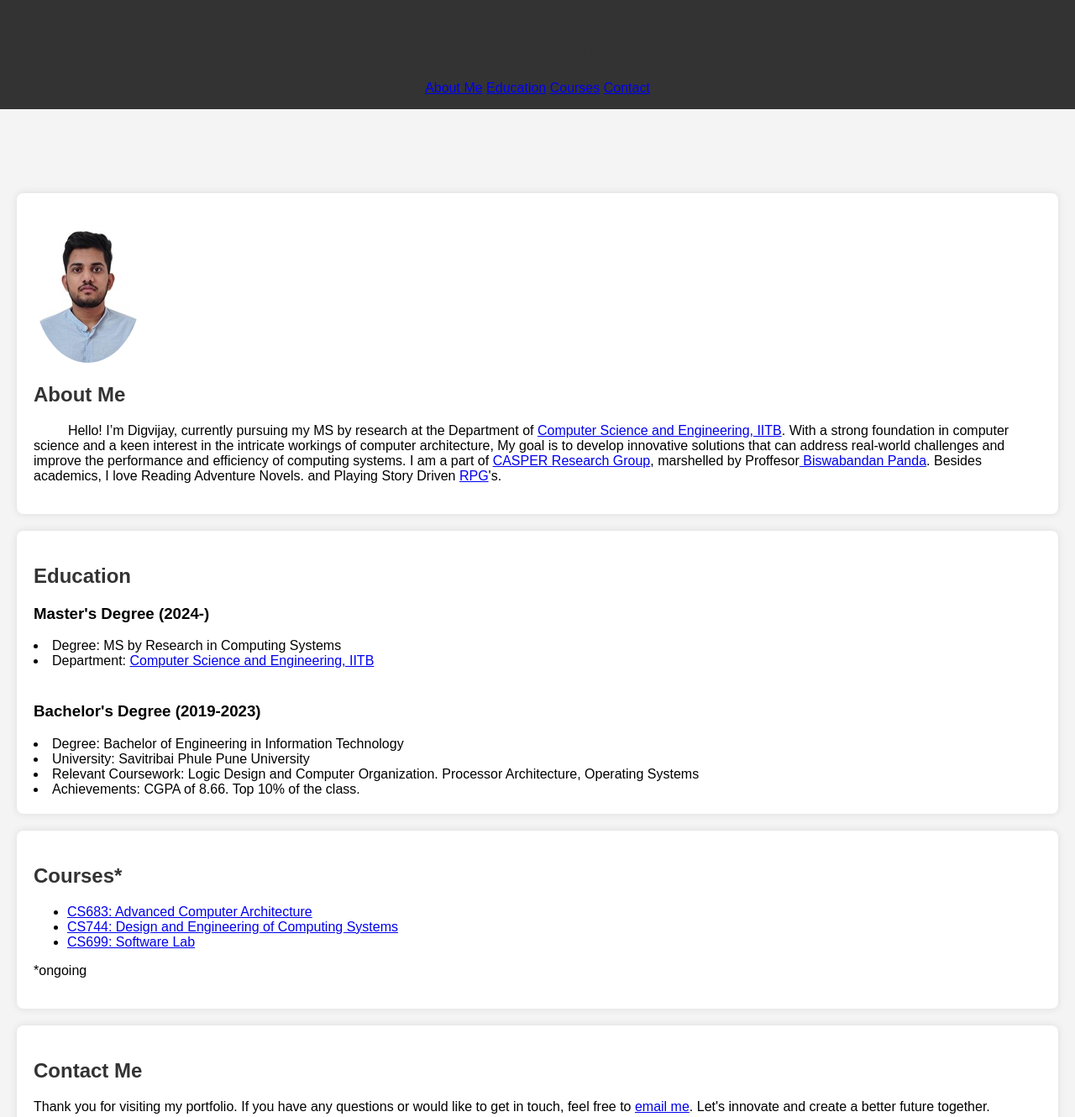
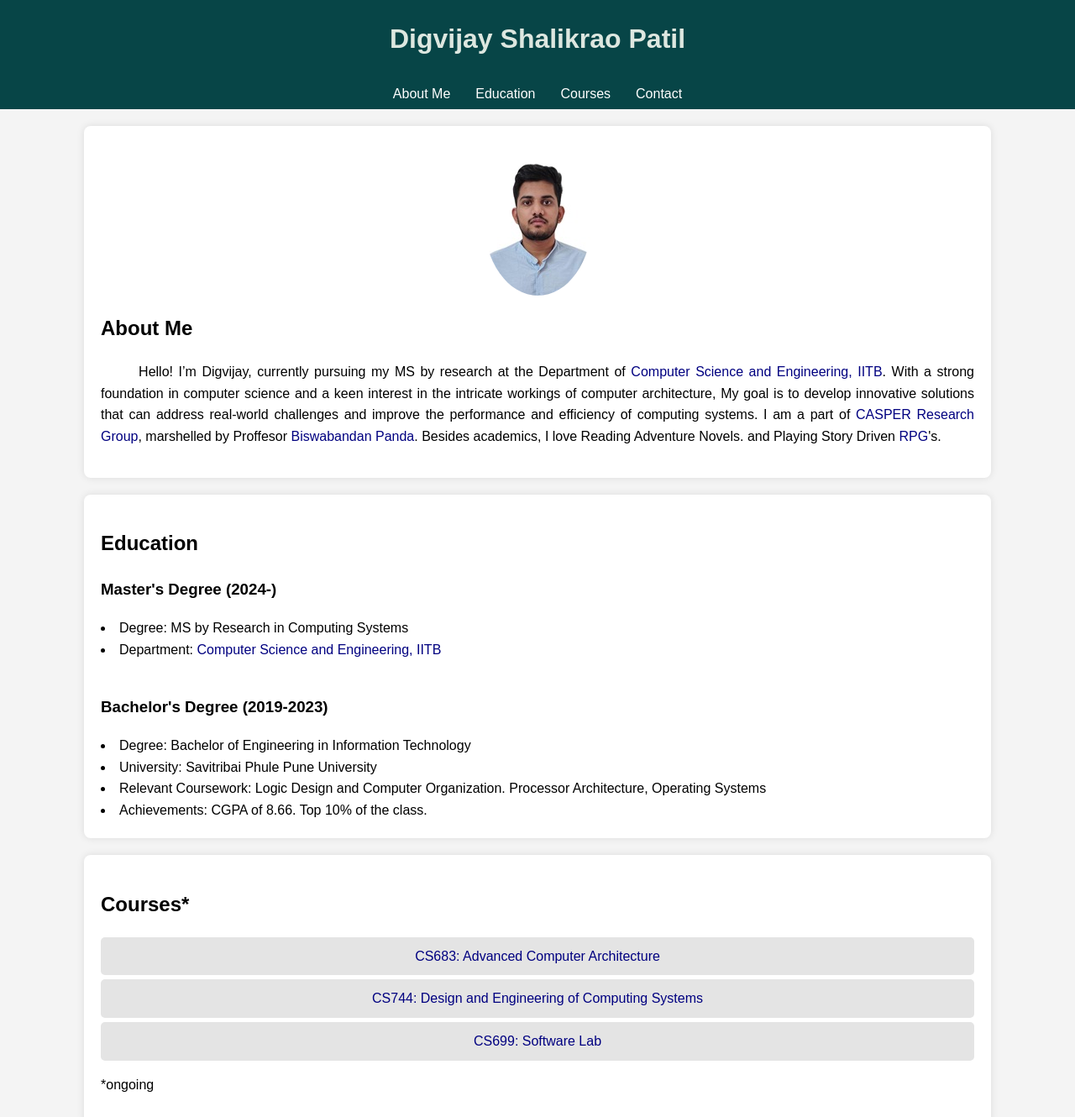
Before and after one commit to DigvijayPatil12/DigvijayPatil12.github.io, a plain HTML site: page index.html in a window 1280 px wide. Shown: the top 1330 px of the page at 84% size. Drawn offline with Linux system fonts and the light colour scheme.

Commit message:
Update styles.css

```diff
--- a/styles.css
+++ b/styles.css
@@ -1,15 +1,42 @@
 body {
-    font-family: Arial, sans-serif;
-    margin: 0;
+    font-family: 'Arial', sans-serif;
+    margin: auto;
     padding: 0;
+    max-width: 70em;
     background-color: #f4f4f4;
+    line-height: 1.6;
+    padding-top: 50px; /* Adjusted padding to prevent header overlap */
 }
 
 header {
-    background-color: #333;
+    background-color:  #074547;
     color: white;
     text-align: center;
-    padding: 1em 0;
+    padding: 0; /* Minimal padding to reduce height */
+    position: fixed;
+    width: 100vw; /* Ensures the header spans the full width of the page */
+    top: 0;
+    left: 0; /* Ensures the header starts from the left edge */
+    z-index: 1000;
+}
+
+nav {
+    display: flex;
+    justify-content: center;
+    gap: 10px; /* Reduced gap between navigation links */
+    margin-top: 5px;
+}
+
+nav a {
+    color: white;
+    text-decoration: none;
+    padding: 5px 10px; /* Minimal padding for navigation links */
+    border-radius: 5px;
+    transition: background-color 0.3s;
+}
+
+nav a:hover {
+    background-color: #575757;
 }
 
 section {
@@ -20,12 +47,56 @@ section {
     box-shadow: 0 0 10px rgba(0, 0, 0, 0.1);
 }
 
-h1, h2 {
-    color: #333;
+
+
+h1 {
+    color: rgb(6, 63, 19);
+    text-align: center; /* Center-align all headers */
+}
+
+h1 {
+    color: rgb(221, 231, 224);
+    text-align: center; /* Center-align all headers */
 }
 
 img {
     max-width: 100%;
     height: auto;
-    border-radius: 50%;
+    border-radius: 15px; /* Rectangular shape with rounded corners */
+    display: block;
+    margin: 0 auto; /* Center the image */
 }
+
+#bio p, #education p, #courses p, #contact p {
+    text-align: justify;
+    color: black;
+}
+
+#Education {
+    text-align: center; /* Center-align the text inside the courses section */
+}
+
+#courses ul {
+    text-align: center; /* Center-align the text inside the courses section */
+}
+
+ul {
+    list-style-type: none;
+    padding: 0;
+}
+
+ul li {
+    background: #e4e4e4;
+    margin: 5px 0;
+    padding: 10px;
+    border-radius: 5px;
+}
+
+a {
+    color: navy;
+    text-decoration: none;
+}
+
+a:hover {
+    text-decoration: underline;
+}
```
